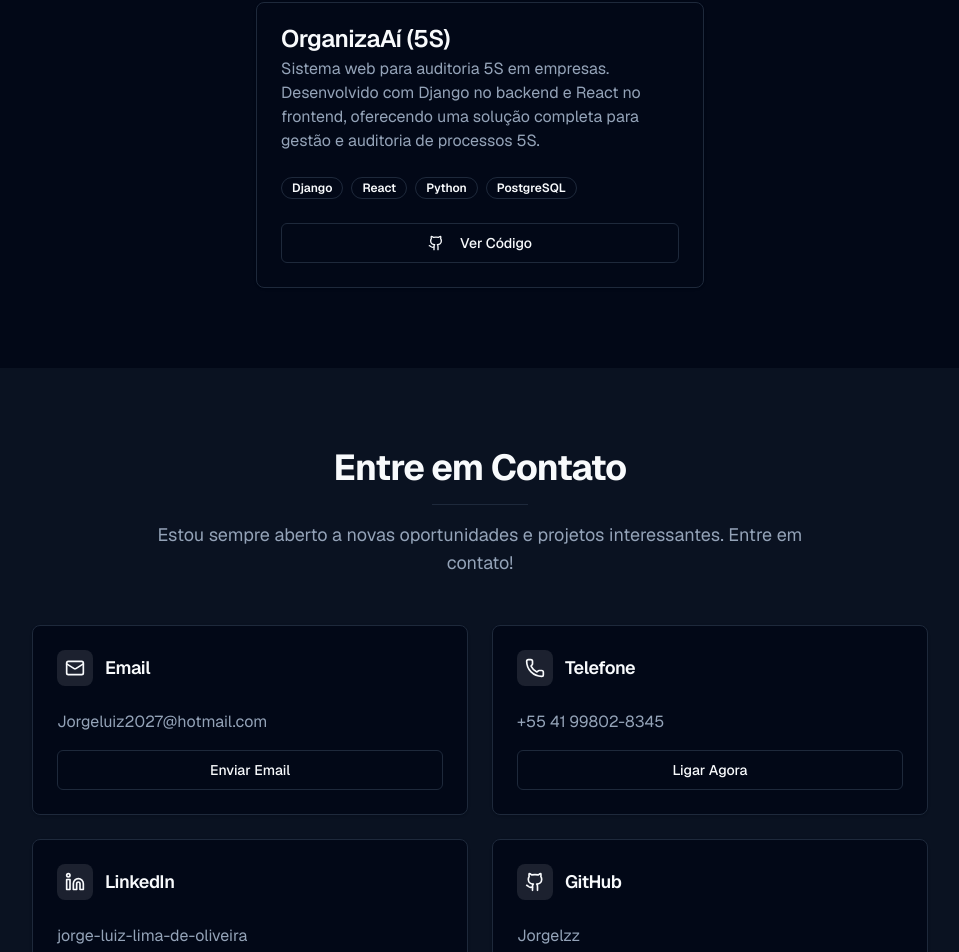
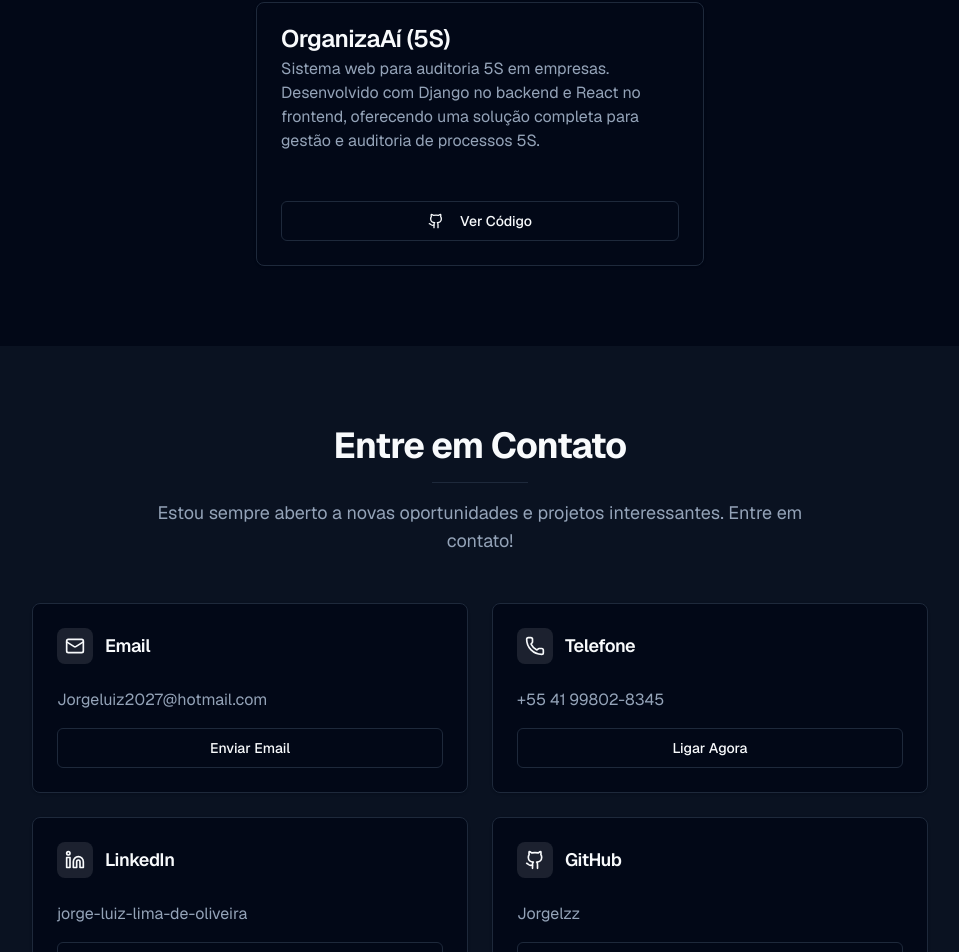
Before and after one commit to Jorgelzz/landingpg, a Next.js app: page / in a window 1280 px wide. Shown: the part 1586-2538 px from the top of the page, without its empty margins (160-1119 px from the left). Built offline with nearby package versions, Linux system fonts and the light colour scheme.

Commit message:
Readded link for projetcs

```diff
--- a/components/projects.tsx
+++ b/components/projects.tsx
@@ -16,7 +16,7 @@ import Link from "next/link"
 import { useLanguage } from "@/contexts/language-context"
 
 const techStack = {
-  "OrganizaAí (5S)": ["Django", "React", "Python", "PostgreSQL"],
+  "Kaizen (5S)": ["Django", "React", "Python", "PostgreSQL"],
 }
 
 export function Projects() {
@@ -59,7 +59,7 @@ export function Projects() {
                 <CardFooter className="gap-2 justify-center">
                   <Button variant="outline" asChild className="flex-1">
                     <Link
-                      href="https://github.com/Jorgelzz/Kaizen-backend/tree/main/app5sHome"
+                      href="https://github.com/Jorgelzz/Kaizen-backend/"
                       target="_blank"
                       rel="noopener noreferrer"
                     >
```
